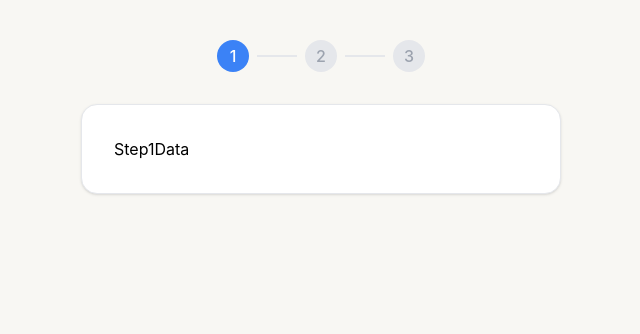
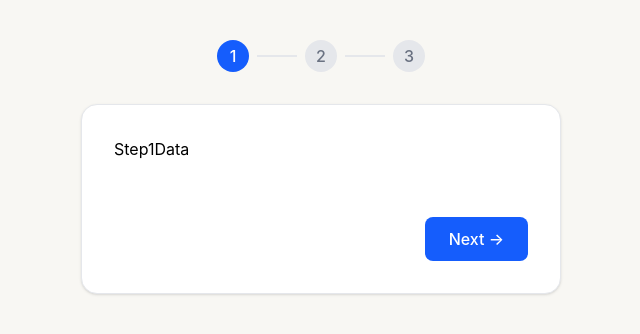
Before and after one commit to Nabeyko/multi-step-form, a React (Vite) app: page / in a window 1280 px wide. Shown: the top 334 px of the page, without its empty margins (319-959 px from the left). Built offline with nearby package versions, Linux system fonts and the light colour scheme.

Commit message:
feat: implement multi-step navigation logic and conditional button rendering

```diff
--- a/src/App.tsx
+++ b/src/App.tsx
@@ -1,6 +1,7 @@
-import { useState } from 'react';
-import { StepIndicator } from './components/StepIndicator';
-import { MultiStepForm } from './components/MultiStepForm';
+import { useState } from "react";
+import { StepIndicator } from "./components/StepIndicator";
+import { MultiStepForm } from "./components/MultiStepForm";
+import { ButtonBack, ButtonNext, ButtonSubmit } from "./components/Button";
 
 export const App = () => {
   const [currentStep, setCurrentStep] = useState<number>(1);
@@ -13,6 +14,16 @@ export const App = () => {
 
       <section className="w-full max-w-[480px] bg-white rounded-2xl shadow-sm border border-gray-200 p-6 md:p-8">
         <MultiStepForm currentStep={currentStep} />
+
+        <div className="flex justify-between w-full mt-8">
+          {currentStep > 1 ? <ButtonBack /> : <div />}
+
+          {currentStep < 3 && <ButtonNext />}
+
+          {currentStep === 3 && (
+            <ButtonSubmit />
+          )}
+        </div>
       </section>
     </main>
   );
--- a/src/components/Button.tsx
+++ b/src/components/Button.tsx
@@ -0,0 +1,32 @@
+export const ButtonNext = () => {
+  return (
+    <button
+      className="bg-blue-600 text-white px-6 py-2.5 rounded-lg font-medium mt-6 hover:bg-blue-700 cursor-pointer transition-colors"
+      type="button"
+    >
+      Next →
+    </button>
+  );
+};
+
+export const ButtonBack = () => {
+  return (
+    <button
+      className="bg-gray-200 text-gray-700 px-6 py-2.5 rounded-lg font-medium mt-6 hover:bg-gray-300 cursor-pointer transition-colors"
+      type="button"
+    >
+      ← Back
+    </button>
+  );
+};
+
+export const ButtonSubmit = () => {
+  return (
+    <button
+      className="bg-green-600 text-white px-6 py-2.5 rounded-lg font-medium mt-6 hover:bg-green-700 cursor-pointer transition-colors"
+      type="submit"
+    >
+      Submit ✓
+    </button>
+  );
+};
--- a/src/components/StepIndicator.tsx
+++ b/src/components/StepIndicator.tsx
@@ -11,8 +11,8 @@ export const StepIndicator = ({ currentStep }: { currentStep: number }) => {
             className={cn(
               "w-8 h-8 rounded-full flex items-center justify-center font-medium",
               {
-                "bg-[#3b82f6] text-white": currentStep === step,
-                "bg-[#e5e7eb] text-[#9ca3af]": currentStep !== step,
+                "bg-blue-600 text-white": currentStep === step,
+                "bg-gray-200 text-gray-500": currentStep !== step,
               },
             )}
           >
```
